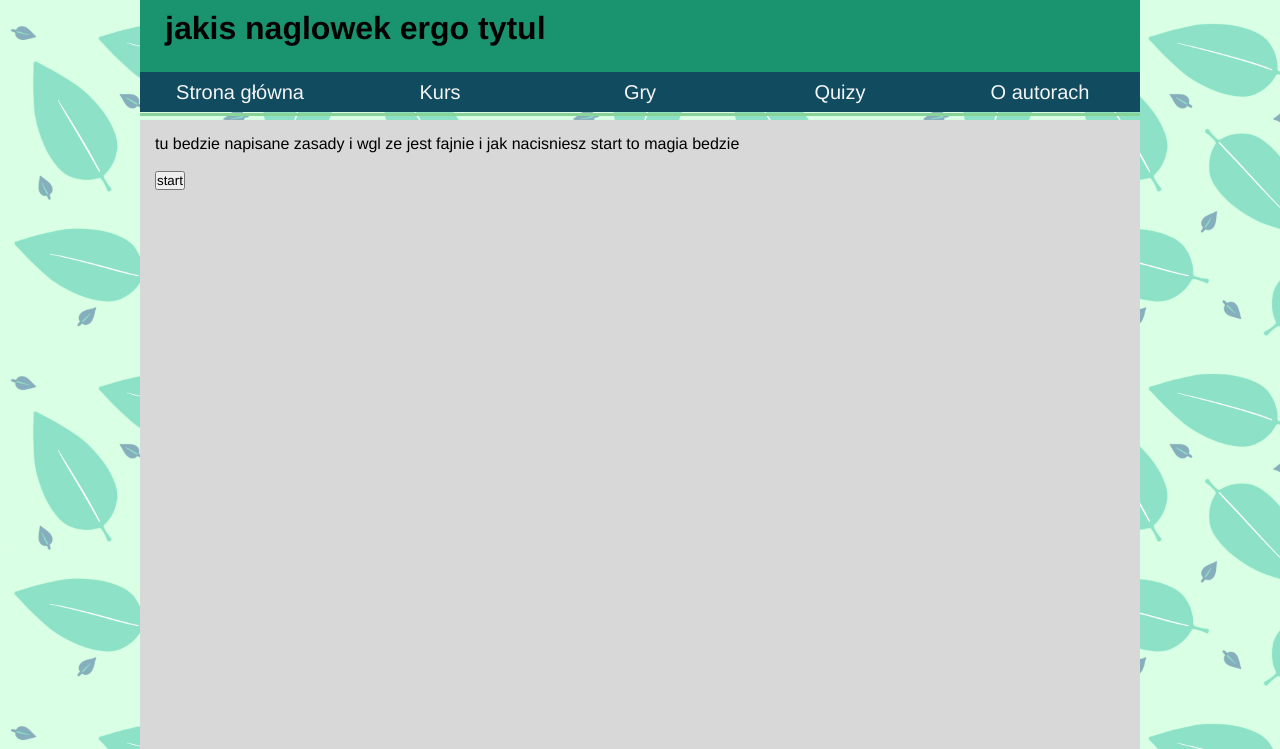
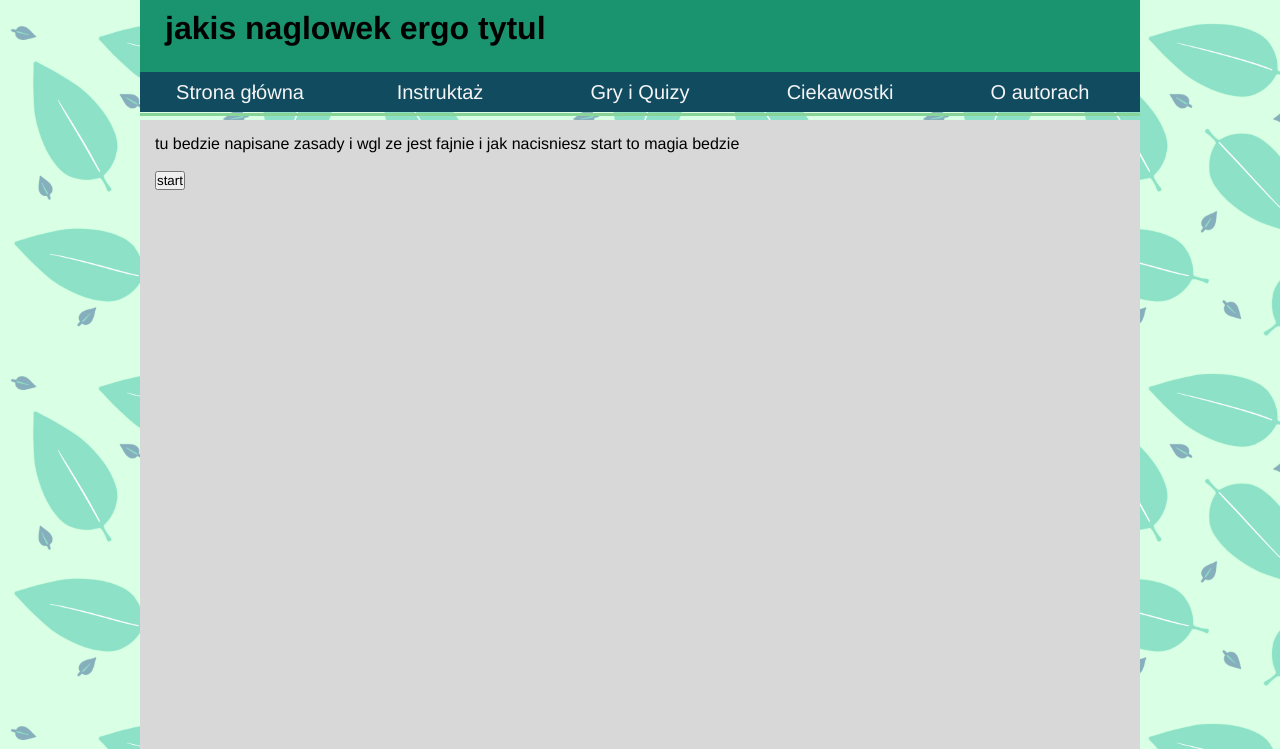
Before and after one commit to Jeremiej19/Apk, a PHP site: page /pages/quiz.php in a window 1280 px wide. Shown: the top 749 px of the page. Run offline with PHP 8.4, Linux system fonts and the light colour scheme.

Commit message:
ktos cos ?

```diff
--- a/pages/quiz.php
+++ b/pages/quiz.php
@@ -7,7 +7,7 @@ session_start();
     <meta charset="UTF-8">
     <meta name="viewport" content="width=device-width, initial-scale=1.0">
     <meta http-equiv="X-UA-Compatible" content="ie=edge">
-    <link rel="stylesheet" href="./styles/main.css">
+    <link rel="stylesheet" href="../styles/main.css">
     <title>Document</title>
 </head>
   <body>
@@ -19,10 +19,10 @@ session_start();
 
           <div id="nav">
             <ul id="menu">
-              <a href="index.php"><li>Strona główna</li></a>
-              <a href="kurs_begin.html"><li>Kurs</li></a>
-              <a href="games_list.html"><li>Gry</li></a>
-              <a href="quiz.php"><li>Quizy</li></a>
+              <a href="../index.html"><li>Strona główna</li></a>
+              <a href="kurs_begin.html"><li>Instruktaż</li></a>
+              <a href="games_list.html"><li>Gry i Quizy</li></a>
+              <a href="ciekawostki.html"><li>Ciekawostki</li></a>
               <a href="authors.html"><li>O autorach</li></a>
             </ul>
 
```
